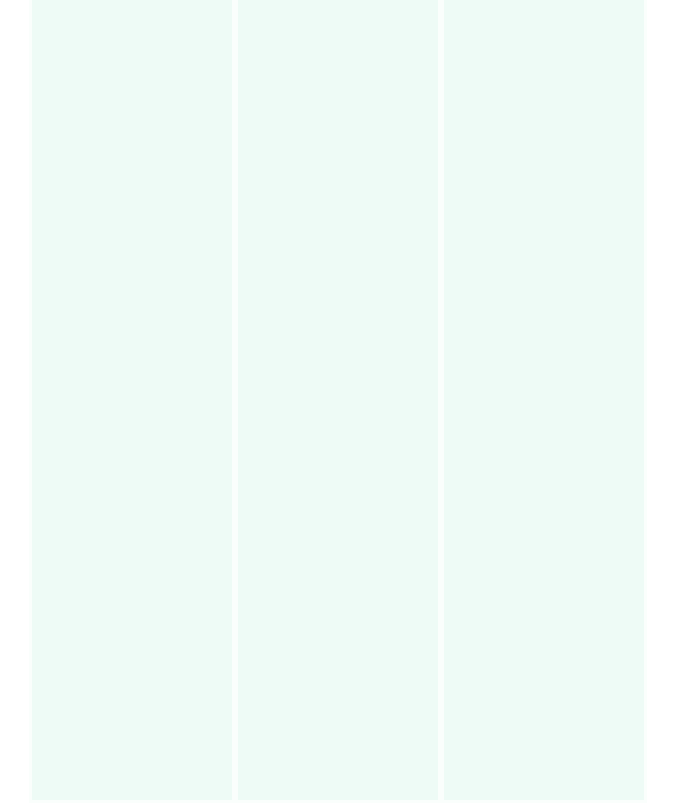
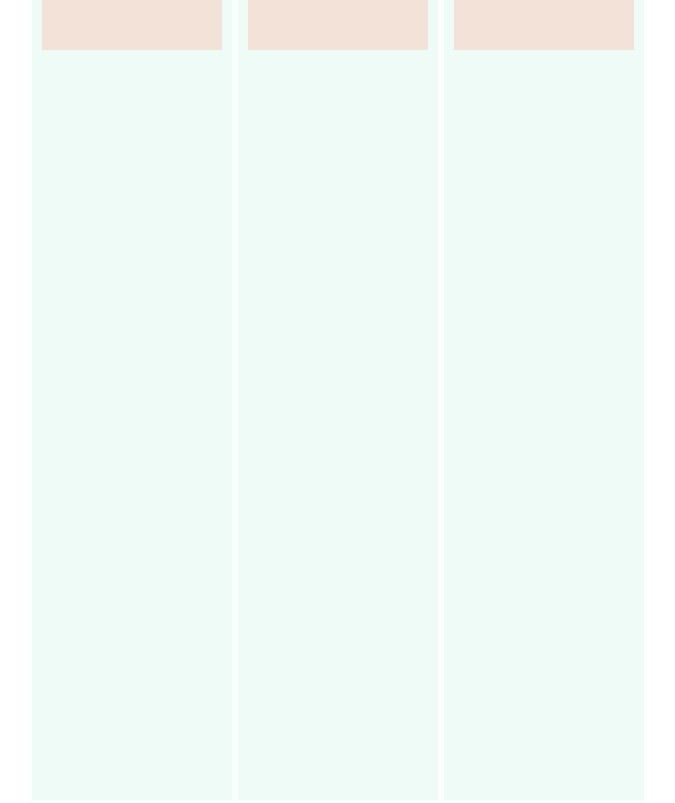
Before and after one commit to EugeneHerasymchuk/react-event-calendar, a React (Create React App) app: page / in a window 1280 px wide. Shown: the whole page, without its empty margins (302-977 px from the left). Built offline with nearby package versions, Linux system fonts and the light colour scheme.

Commit message:
Add DayHeader component

```diff
--- a/src/components/CalendarDay/CalendarDay.js
+++ b/src/components/CalendarDay/CalendarDay.js
@@ -1,10 +1,15 @@
 import React from 'react';
 // import PropTypes from 'prop-types';
+import DayHeader from './DayHeader/DayHeader';
 
 import './CalendarDay.css';
 
 const CalendarDay = () => {
-  return <div className="rt-calendar-day" />;
+  return (
+    <div className="rt-calendar-day">
+      <DayHeader />
+    </div>
+  );
 };
 
 CalendarDay.propTypes = {};
--- /dev/null
+++ b/src/components/CalendarDay/DayHeader/DayHeader.css
@@ -0,0 +1,6 @@
+.rt-calendar-day-header {
+    background-color: #ff8b6e38;
+    width: 90%;
+    height: 50px;
+    margin: 0 auto;
+}
--- /dev/null
+++ b/src/components/CalendarDay/DayHeader/DayHeader.js
@@ -0,0 +1,15 @@
+import React from 'react';
+// import PropTypes from 'prop-types';
+
+import './DayHeader.css';
+
+const DayHeader = () => {
+  return (
+    <div className="rt-calendar-day-header">
+    </div>
+  );
+};
+
+DayHeader.propTypes = {};
+
+export default DayHeader;
```
